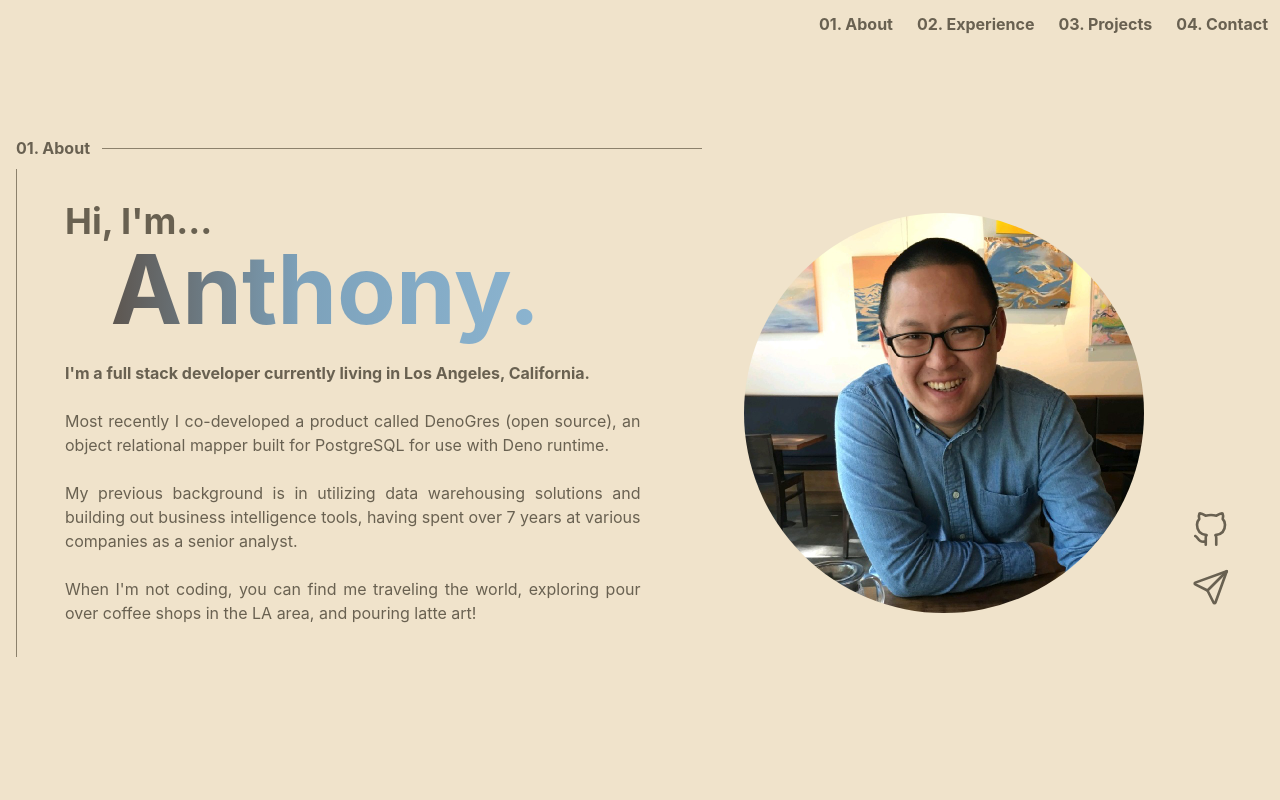
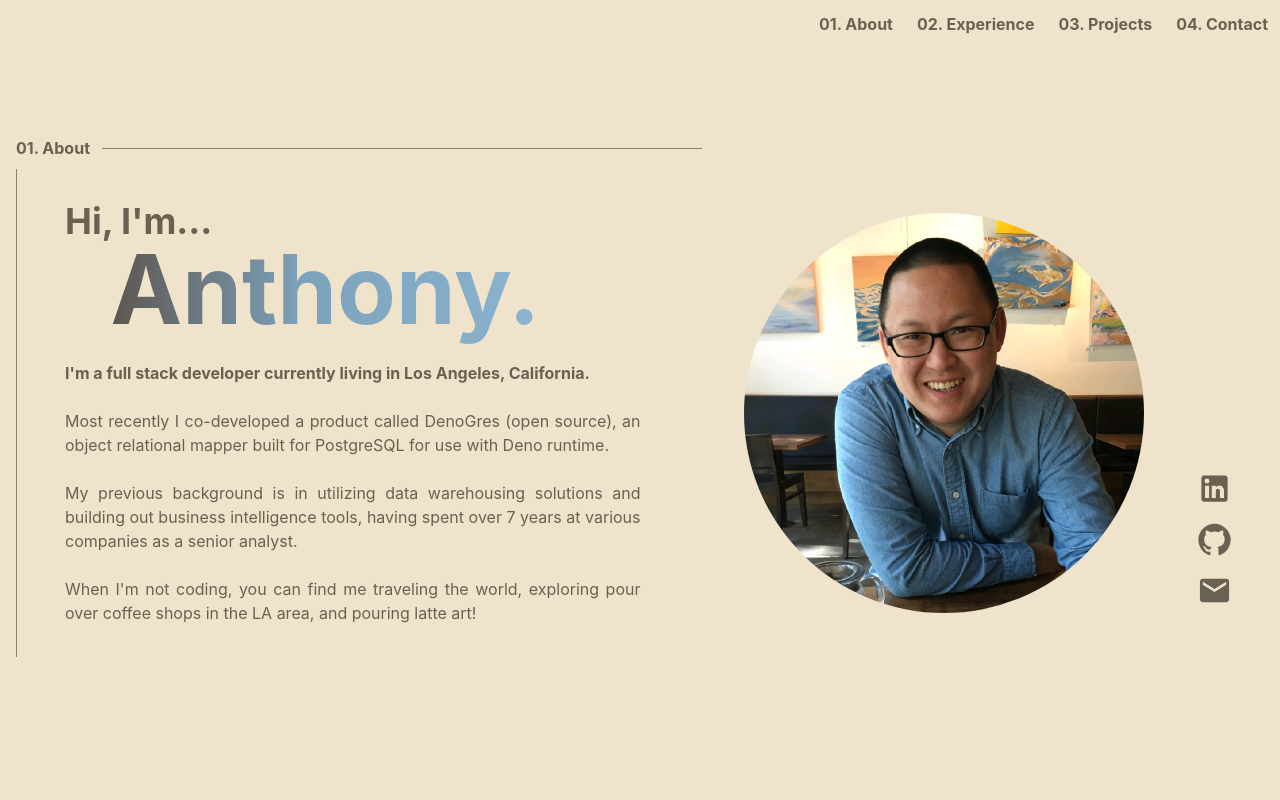
Before and after one commit to anthonylo87/Portfolio-Website, a React (Vite) app: page / in a window 1280 px wide. Shown: the top 800 px of the page. Built offline with nearby package versions, Linux system fonts and the light colour scheme.

Commit message:
updated icons

```diff
--- a/package.json
+++ b/package.json
@@ -9,6 +9,10 @@
     "preview": "vite preview"
   },
   "dependencies": {
+    "@emotion/react": "^11.10.6",
+    "@emotion/styled": "^11.10.6",
+    "@mui/icons-material": "^5.11.9",
+    "@mui/material": "^5.11.10",
     "react": "^18.2.0",
     "react-dom": "^18.2.0"
   },
--- a/src/App.jsx
+++ b/src/App.jsx
@@ -8,7 +8,7 @@ import Experience from './pages/Experience';
 import './App.css';
 
 function App() {
-  const [color, setColor] = useState([`text-raffia-800`, `stroke-raffia-800`]);
+  const [color, setColor] = useState(`text-raffia-800`);
 
   const aboutRef = useRef(null);
   const expRef = useRef(null);
@@ -16,9 +16,9 @@ function App() {
   const changeColor = () => {
     let height = window.innerHeight;
     if (window.scrollY >= height) {
-      setColor([`text-raffia-200`, `stroke-raffia-200`]);
+      setColor(`text-raffia-200`);
     } else {
-      setColor([`text-raffia-800`, `stroke-raffia-800`]);
+      setColor(`text-raffia-800`);
     }
   };
 
--- a/src/Components/NavBar.jsx
+++ b/src/Components/NavBar.jsx
@@ -1,14 +1,12 @@
 import { useState } from 'react';
 
 function NavBar({ aboutRef, expRef, color }) {
-  const [textColor, strokeColor] = color;
-
   const scrollIntoView = (ref) => {
     ref.current.scrollIntoView({ behavior: 'smooth' });
   };
 
   return (
-    <nav className={`fixed inset-x-0 top-0 w-full font-bold ` + textColor}>
+    <nav className={`fixed inset-x-0 top-0 w-full font-bold ` + color}>
       <div className='max-w-7xl m-auto flex flex-row justify-end'>
         <ul className='flex flex-row'>
           <button onClick={() => scrollIntoView(aboutRef)}>
--- a/src/Components/Socials.jsx
+++ b/src/Components/Socials.jsx
@@ -1,41 +1,18 @@
+import LinkedInIcon from '@mui/icons-material/LinkedIn';
+import GitHubIcon from '@mui/icons-material/GitHub';
+import EmailIcon from '@mui/icons-material/Email';
+
 function Socials({ color }) {
-  const [textColor, strokeColor] = color;
-
   return (
-    <div className='flex flex-col fixed right-12 bottom-48 gap-4'>
-      <div></div>
+    <div className={'flex flex-col fixed right-12 bottom-48 gap-4 ' + color}>
       <div>
-        <svg
-          xmlns='http://www.w3.org/2000/svg'
-          className={`icon icon-tabler icon-tabler-brand-github ` + strokeColor}
-          width='42'
-          height='42'
-          viewBox='0 0 24 24'
-          strokeWidth='1.5'
-          fill='none'
-          strokeLinecap='round'
-          strokeLinejoin='round'
-        >
-          <path stroke='none' d='M0 0h24v24H0z' fill='none' />
-          <path d='M9 19c-4.3 1.4 -4.3 -2.5 -6 -3m12 5v-3.5c0 -1 .1 -1.4 -.5 -2c2.8 -.3 5.5 -1.4 5.5 -6a4.6 4.6 0 0 0 -1.3 -3.2a4.2 4.2 0 0 0 -.1 -3.2s-1.1 -.3 -3.5 1.3a12.3 12.3 0 0 0 -6.2 0c-2.4 -1.6 -3.5 -1.3 -3.5 -1.3a4.2 4.2 0 0 0 -.1 3.2a4.6 4.6 0 0 0 -1.3 3.2c0 4.6 2.7 5.7 5.5 6c-.6 .6 -.6 1.2 -.5 2v3.5' />
-        </svg>
+        <LinkedInIcon fontSize='large' />
       </div>
       <div>
-        <svg
-          xmlns='http://www.w3.org/2000/svg'
-          className={`icon icon-tabler icon-tabler-send ` + strokeColor}
-          width='42'
-          height='42'
-          viewBox='0 0 24 24'
-          strokeWidth='1.5'
-          fill='none'
-          strokeLinecap='round'
-          strokeLinejoin='round'
-        >
-          <path stroke='none' d='M0 0h24v24H0z' fill='none' />
-          <line x1='10' y1='14' x2='21' y2='3' />
-          <path d='M21 3l-6.5 18a0.55 .55 0 0 1 -1 0l-3.5 -7l-7 -3.5a0.55 .55 0 0 1 0 -1l18 -6.5' />
-        </svg>
+        <GitHubIcon fontSize='large' />
+      </div>
+      <div>
+        <EmailIcon fontSize='large' />
       </div>
     </div>
   );
```
Also changed, not shown: 1 other file (tests, documents, lock files or other folders).
